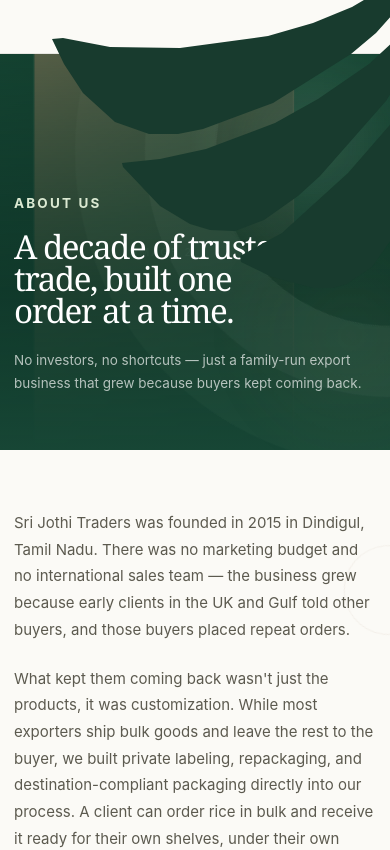
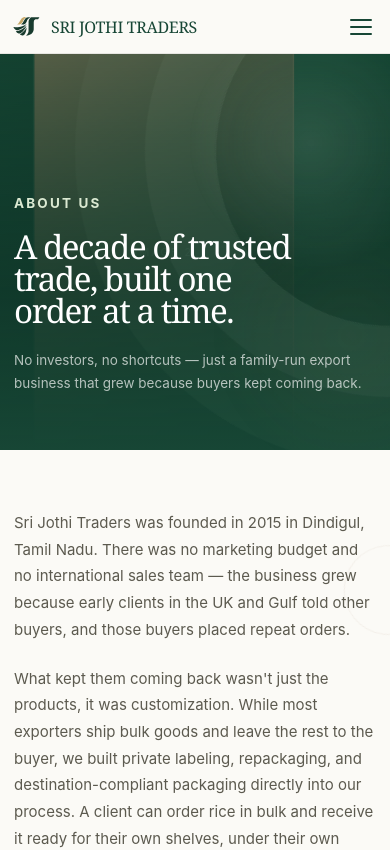
Before and after one commit to Lokesh-5618/sri-jothi-site, a React (Vite) app: page /about in a window 390 px wide. Shown: the top 850 px of the page. Built offline with nearby package versions, Linux system fonts and the light colour scheme.

Commit message:
Update index.css

```diff
--- a/src/index.css
+++ b/src/index.css
@@ -58,6 +58,36 @@
 .wrap { width: min(var(--max-w), calc(100% - 64px)); margin: auto; }
 section { padding: var(--space-section) 0; }
 
+
+.logo-mark {
+  width: 38px;
+  height: 38px;
+  object-fit: contain;
+  flex-shrink: 0;
+  display: block;
+}
+
+@media (max-width: 640px) {
+  .logo {
+    font-size: 18px;
+  }
+
+  .logo-mark {
+    width: 32px;
+    height: 32px;
+  }
+}
+
+@media (max-width: 390px) {
+  .logo {
+    font-size: 16px;
+  }
+
+  .logo-mark {
+    width: 29px;
+    height: 29px;
+  }
+}
 /* ---------- typography ---------- */
 .eyebrow {
   font-size: 18px;
```
